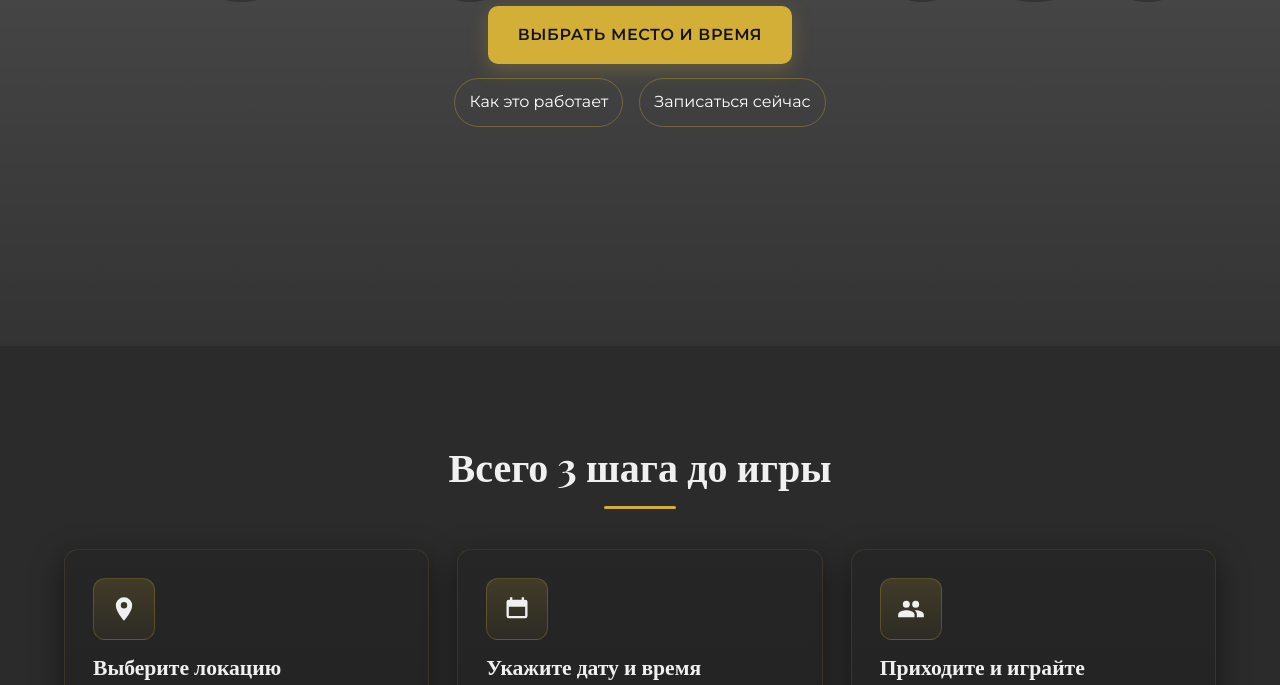
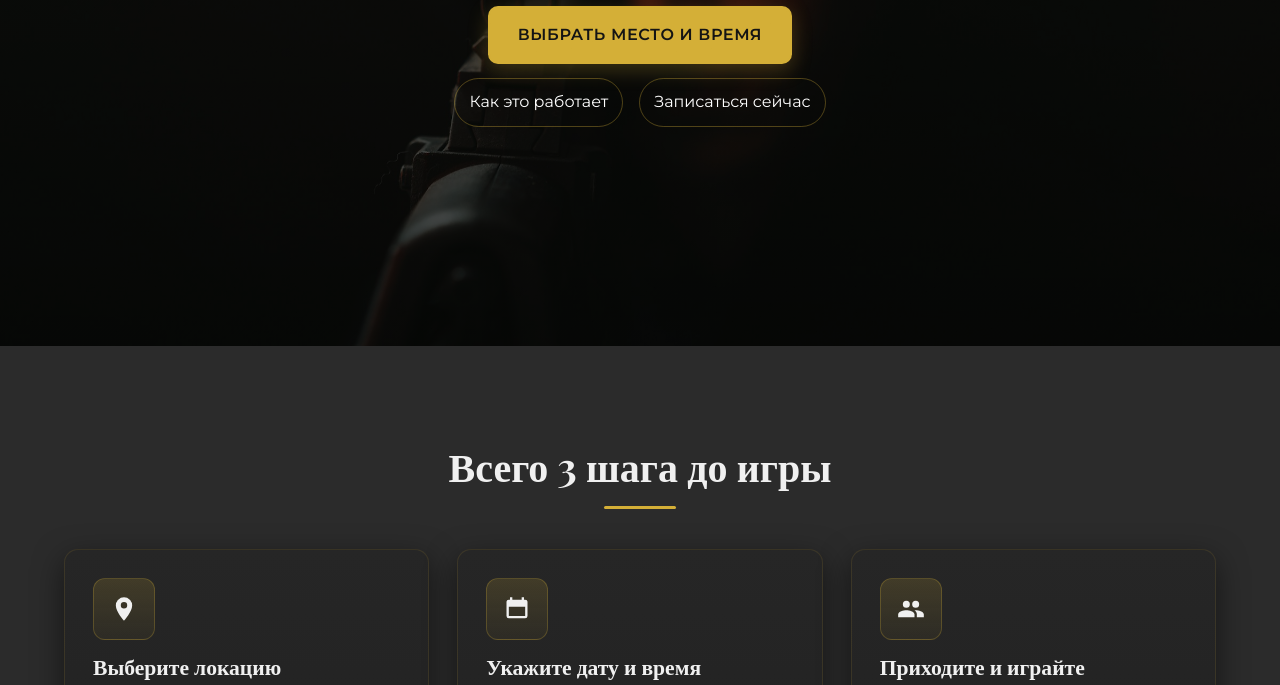
Before and after one commit to fckappa/Profile_test, a plain HTML site: page index.html in a window 1280 px wide. Shown: the part 454-1139 px from the top of the page. Drawn offline with nearby package versions, Linux system fonts and the light colour scheme; placeholder pictures from the web are drawn by us.

Commit message:
Main page background change

```diff
--- a/index.html
+++ b/index.html
@@ -342,7 +342,7 @@
       min-height:100vh;display:grid;place-items:center;text-align:center;padding:120px 24px 80px;
       background:
         linear-gradient(180deg,rgba(0,0,0,.55),rgba(0,0,0,.75)),
-        url('https://placehold.co/1920x1080/1a1a1a/f0f0f0?text=Mafia+Club') center/cover no-repeat fixed;
+        url('paper3.jpg') center/cover no-repeat fixed;
     }
     .hero .logo-text{font-family:var(--header);font-size:1.1rem;letter-spacing:6px;color:var(--gold);margin-bottom:10px}
     .hero h1{font-size:clamp(32px,6vw,56px);margin-bottom:14px;text-shadow:0 10px 28px rgba(0,0,0,.6)}
```
Also changed, not shown: paper3.jpg (added).
